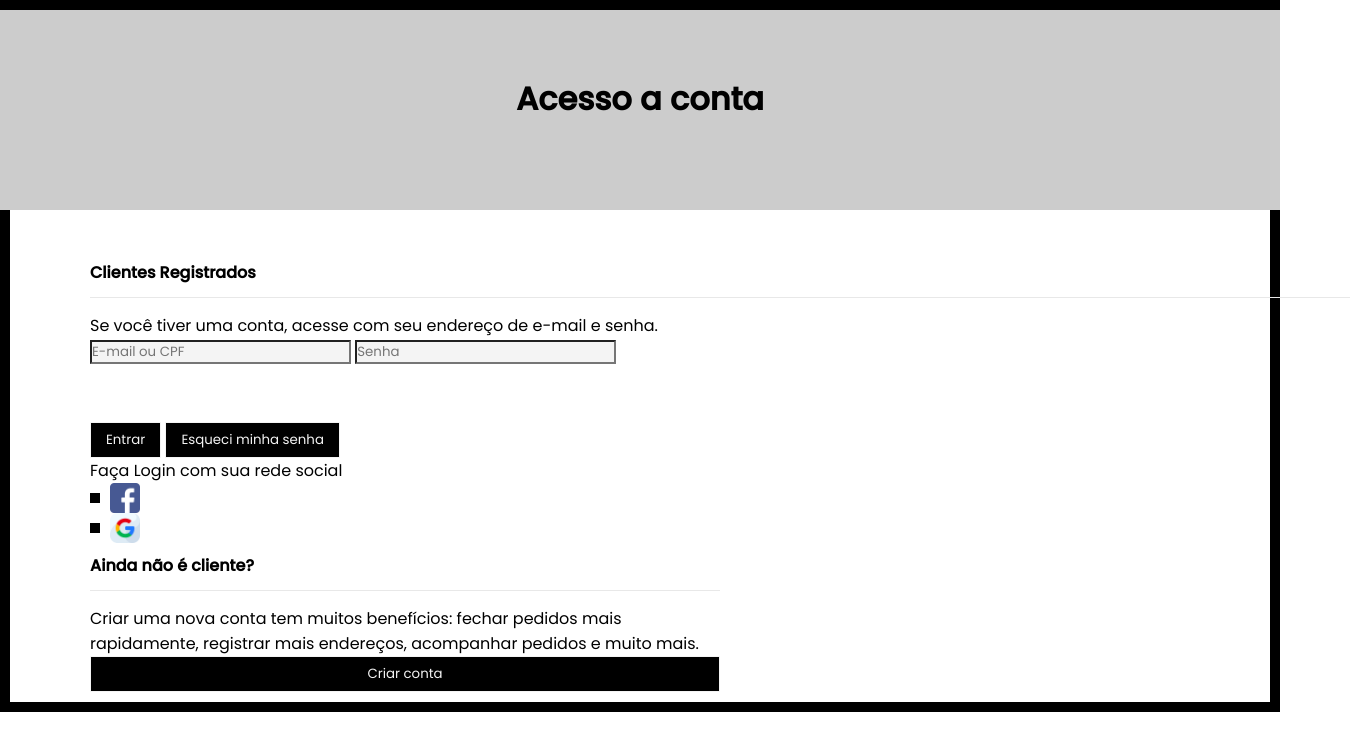
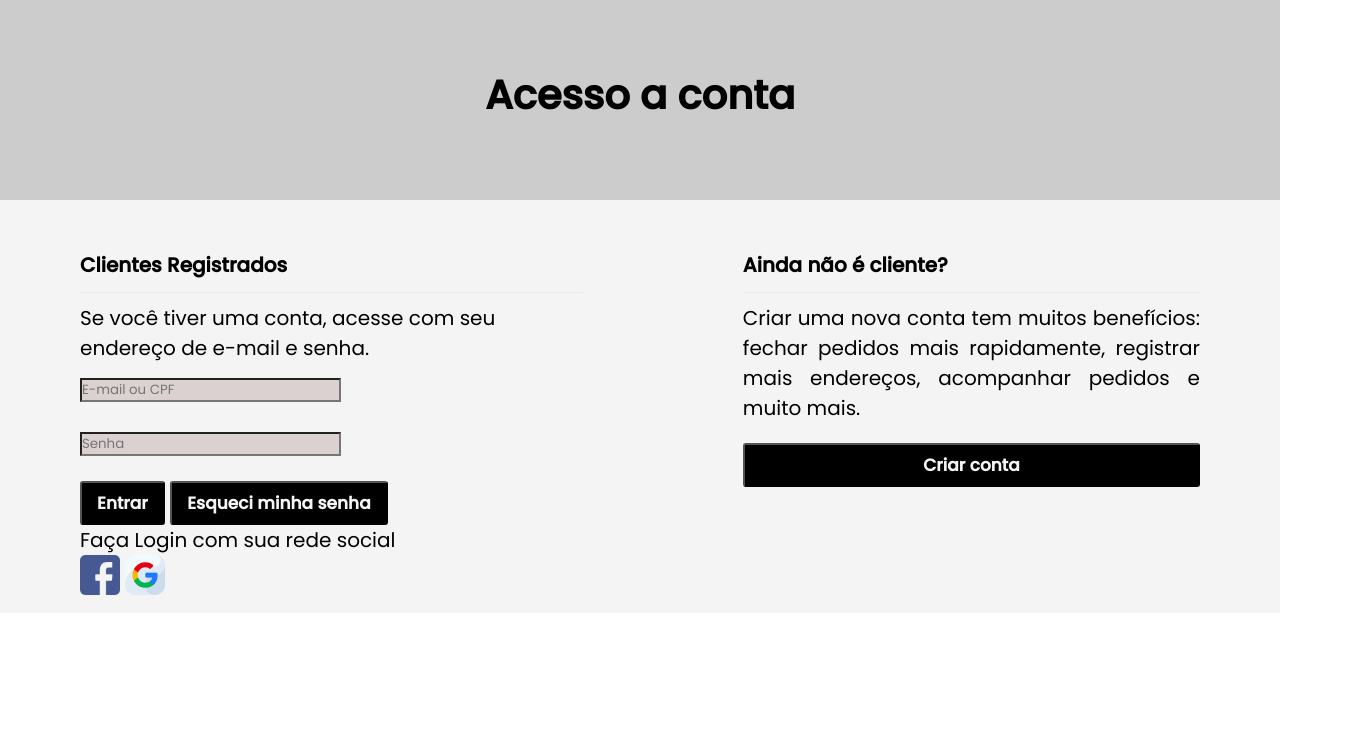
Before and after one commit to Grupo-06-Projeto-Integrador-DH/Projeto-Integrador-Grupo06, a website: page views/login.html in a window 1280 px wide. Shown: the whole page, 1350 px wide, since content can reach past the window. Drawn offline with Linux system fonts and the light colour scheme.

Commit message:
Upando página de login e v2 de endereços

```diff
--- a/public/css/endereco.css
+++ b/public/css/endereco.css
@@ -1,23 +1,84 @@
+* {
+    box-sizing: border-box;
+    margin: 0;
+    padding: 0;
+}
+
+html {
+    width: 100%;
+    height: 100%;
+}
+
+body {
+    width: 100%;
+    height: 100%;
+    margin: 0;
+    padding: 0;
+}
+
+
+main {
+    background-color: #f4f4f4;
+    display: flex;
+    flex-direction: row;
+    align-items: center;
+    font-size: 20px;
+    justify-content: space-around;
+
+}
+
+
+.conteiner-selecionar{
+    display: flex;
+    width: 50%;
+    height: 100%;
+    margin: 60px 110px;
+    gap: 10px;
+    flex-direction: column;
+    border: 10px black solid;
+}
+
+.conteiner-endereco{
+    width: 100%;
+}
+
+.conteiner-cadastro-novo{
+    width: 100%;
+    border: 10px blue solid;
+}
+
 .tituloEndereco {
-    padding: 16px 32px;
     background-color: #f5f5f5;
-    -webkit-border-radius: 4px;
-    border-radius: 4px;
     text-align: left;
+    display: block;
+    font-size: 1.17em;
+    margin-block-start: 1em;
+    margin-block-end: 1em;
+    margin-inline-start: 0px;
+    margin-inline-end: 0px;
+    font-weight: bold;
 }
 
 .selecionaEndereco {
-    position: absolute;
-    width: 476px;
-    height: 237px;
-    left: 149px;
-    top: 252px;
+    display: block;
     background: #FFFFFF;
+    border: 1px black solid;
+    margin-block-start: 1em;
+    margin-block-end: 1em;
+    margin-inline-start: 0px;
+    margin-inline-end: 0px;
+}
+
+.inputDadosEndereco {
+    display: flex ;
+    flex-direction: column;
+    box-sizing: border-box;
+    margin: 0 0 35px;
     border: 1px black solid;
 }
 
-.inputDadosEndereco {
-    box-sizing: border-box;
-    margin: 0 0 29px;
-    border: 1px black solid;
+.conteiner-carrinho{
+    width: 40%;
+    height: 100%;
+    border: 10px black solid;
 }
--- a/public/css/login.css
+++ b/public/css/login.css
@@ -1,21 +1,24 @@
-*{
+* {
     box-sizing: border-box;
+    margin: 0;
+    padding: 0;
 }
 
-html{
+html {
     width: 100%;
     height: 100%;
 }
 
 main {
+    background-color: #f4f4f4;
     display: flex;
     flex-direction: column;
-    border: 10px black solid;
     align-items: center;
+    font-size: 20px;
 
 }
 
-body{
+body {
     width: 100%;
     height: 100%;
     margin: 0;
@@ -31,30 +34,6 @@ main .acessoPagina {
     background-color: #ccc;
 }
 
-.conteiner-main{
-    display: flex;
-    flex-direction: row;
-    background-color: #f4f4f4;
-}
-
-.conteiner-Login {
-    display: flex;
-    flex-direction: column;
-    width: 100%;
-    margin: 10px 80px;
-    /*border: 5px black solid;*/
-    box-sizing: border-box;
-}
-
-.criarConta {
-    display: flex;
-    flex-direction: column;
-    width: 50%;
-    margin: 10px 80px;
-    /*border: 5px black solid;*/
-    box-sizing: border-box;
-}
-
 main .tituloPagina {
     font-family: "proxima-nova", 'Helvetica Neue', Helvetica, Arial, sans-serif;
     text-align: center;
@@ -63,38 +42,86 @@ main .tituloPagina {
     margin-bottom: 30px;
 }
 
-main .inputLoginSenha {
-    text-align: center;
+
+.conteiner-usuario {
+    display: flex;
+    flex-direction: row;
+    }
+
+.conteiner-login {
+    display: flex;
+    flex-direction: column;
+    width: 55%;
+    margin: 10px 80px;
+    box-sizing: border-box;
+}
+
+.conteiner-social {
+    flex-direction: column;
 }
 
 main .buttonLogin {
-    height: 30px;
-    width: 30px;
+    height: 40px;
+    width: 40px;
+    cursor: pointer;
+}
+
+
+.criarConta {
+    display: flex;
+    flex-direction: column;
+    width: 50%;
+    margin: 10px 80px;
+    box-sizing: border-box;
+}
+
+.buttonInteracao{
+    gap: 50px;
 }
 
 .buttonAcesso {
     color: #f4f4f4;
+    font-size: 17px;
     background: black;
-    border: 1px solid #f4f4f4;
     display: inline-block;
     padding: 7px 15px;
+    border-radius: 3px;
     box-sizing: border-box;
+    font-weight: bold;
     vertical-align: middle;
+    cursor: pointer;
+}
+.buttonAcesso:hover {
+    background-color: #202020;
+  }
+
+.inputDados {
+    flex-direction: column;
+    box-sizing: border-box;
+    margin: 0 0 10px;
+    justify-content: center;
+    align-items: center;
 }
 
-.inputDados {
-    box-sizing: border-box;
-    margin: 0 0 29px;
+.textoDadosId {
+    background-color: #dbd1d1;
+    margin: 15px 0 15px;
 }
 
-.textoDados {
-    background-color: #f4f4f4;
-    margin: 0 0 29px;
+.textoDadosSenha {
+    background-color: #dbd1d1;
+    margin: 15px 0 15px;
 }
 
 .temConta {
-    font-weight: 700;
+    font-weight: 700px;
     border-bottom: 1px solid #e8e8e8;
     margin-bottom: 15px;
     padding-bottom: 12px;
+    margin: 0 0 10px;
 }
+
+.info-criar-conta{
+    text-align: justify;
+    margin: 0 0 20px;
+}
--- a/views/login.html
+++ b/views/login.html
@@ -18,17 +18,17 @@
             </div class="inputLoginSenha">
         </div>
         <div class="conteiner-usuario">
-            <section class="conteiner-Login">
+            <section class="conteiner-login">
                 <strong class="temConta">Clientes Registrados</strong>
-                <span>
+                <span class="subtítulo-">
                     <p> Se você tiver uma conta, acesse com seu endereço de e-mail e senha.</p>
                 </span>
                 <div class="inputDados">
-                    <input class="textoDados" type="text" name="" id="" placeholder="E-mail ou CPF">
-                    <input class="textoDados" type="password" name="" id="" placeholder="Senha">
+                    <input class="textoDadosId" type="text" name="" id="" placeholder="E-mail ou CPF">
+                    <input class="textoDadosSenha" type="password" name="" id="" placeholder="Senha">
                 </div>
-                <div>
-                    <button class="buttonAcesso">
+                <div class="buttonInteracao">
+                    <button class="buttonAcesso" a href="#">
                         <p>Entrar</p>
                     </button>
                     <button class="buttonAcesso" a href="#">
@@ -38,23 +38,16 @@
                 <span>
                     <p>Faça Login com sua rede social</p>
                 </span>
-                <div>
-                    <a href="">
-                        <img href="#" class="buttonLogin" src="/img/facebook.png" alt="">
-                    </a>
-                </div>
-                <div>
-                    <a href="">
-                        <img href="#" class="buttonLogin" img src="/img/google.png" alt="">
-                    </a>
+                <div class="conteiner-social">
+                    <img href="#" class="buttonLogin" src="/img/facebook.png" alt="">
+                    <img href="#" class="buttonLogin" img src="/img/google.png" alt="">
                 </div>
 
             </section>
             <section class="criarConta">
                 <strong class="temConta">Ainda não é cliente?</strong>
-                <p>Criar uma nova conta tem muitos benefícios: fechar pedidos mais rapidamente, registrar mais
-                    endereços,
-                    acompanhar pedidos e muito mais.</p>
+                <p class="info-criar-conta">Criar uma nova conta tem muitos benefícios: fechar pedidos mais rapidamente, registrar mais
+                    endereços, acompanhar pedidos e muito mais.</p>
                 <button class="buttonAcesso">Criar conta</button>
             </section>
         </div>
```
Also changed, not shown: views/endereco.html (+18 -5 lines).
